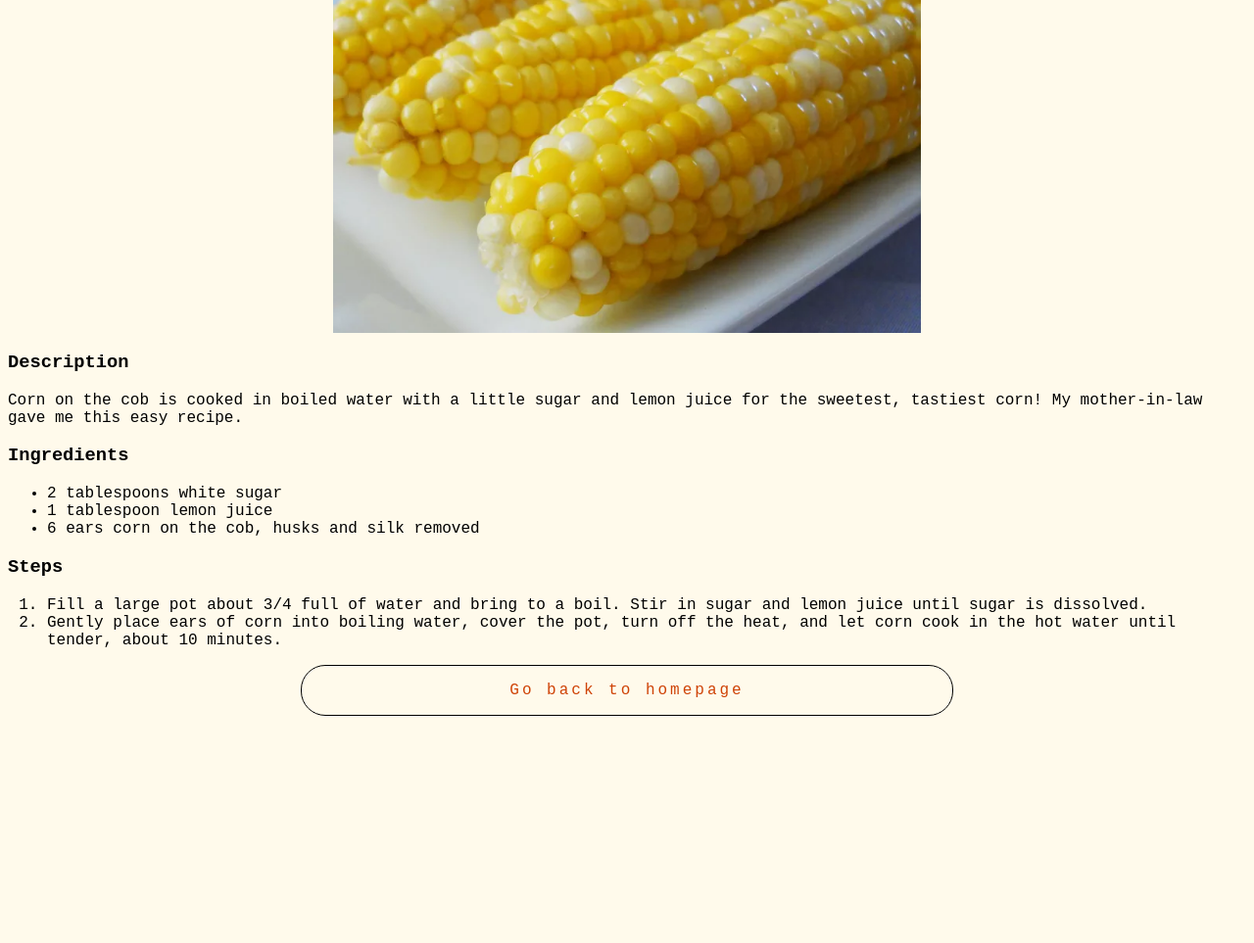
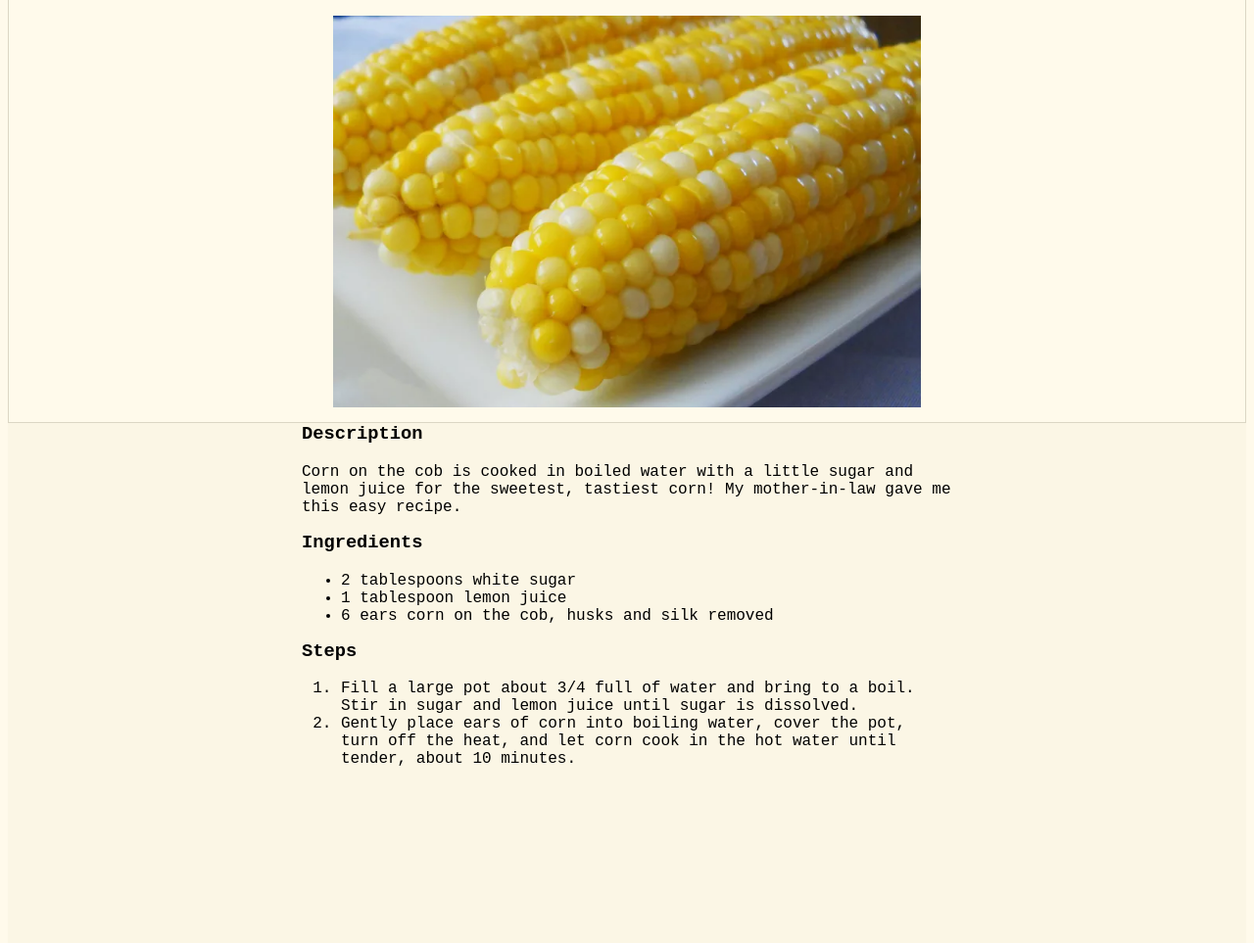
Before and after one commit to geeyap/odin-recipes, a plain HTML site: page recipes/corn-on-the-cob.html in a window 1280 px wide. Shown: the part 189-1152 px from the top of the page at 98% size. Before the commit the page ends 928 px from the top, so only its background shows below. Drawn offline with Linux system fonts and the light colour scheme.

Commit message:
Modify *, add header, body, footer
Changed * to html

Added header
Added body
Added footer

```diff
--- a/css/styles.css
+++ b/css/styles.css
@@ -1,6 +1,9 @@
-* {
+html {
     background-color: #FFFAEB;
     font-family: 'Courier New', Courier, monospace;
+    box-sizing: border-box;
+    margin: 0;
+    padding: 0;
 }
 .title {
     text-align: center;
@@ -41,8 +44,25 @@ a:visited {
 
 h3 {
     font-weight:600;
+    margin-top: 0;
 }
 
 ul.link {
     list-style-type: square;
 }
+.header{
+    margin: 60px auto 0 auto;
+    border: 1px #dbd6c4 solid;
+    padding: 15px 0;
+}
+.body {
+    margin: 0;
+    padding: 0 300px;
+    background-color: #fbf6e5;
+    height:75vh;
+}
+
+.footer {
+    margin: 20px 0;
+    padding: 0 20vw;
+}
```
